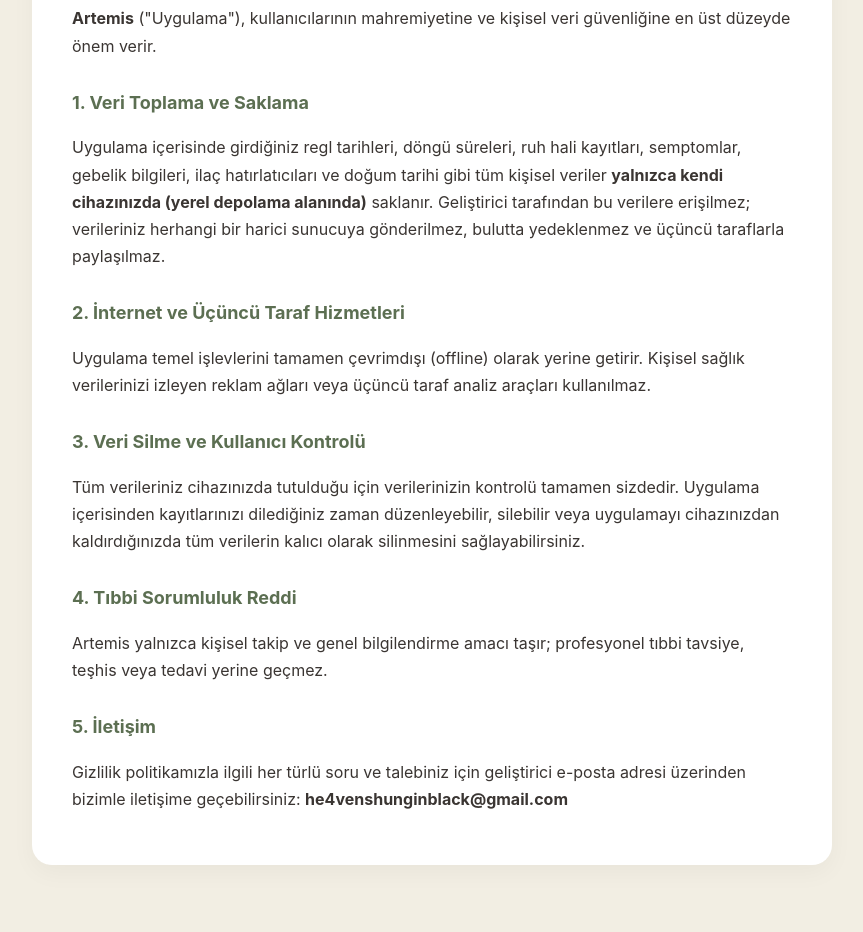
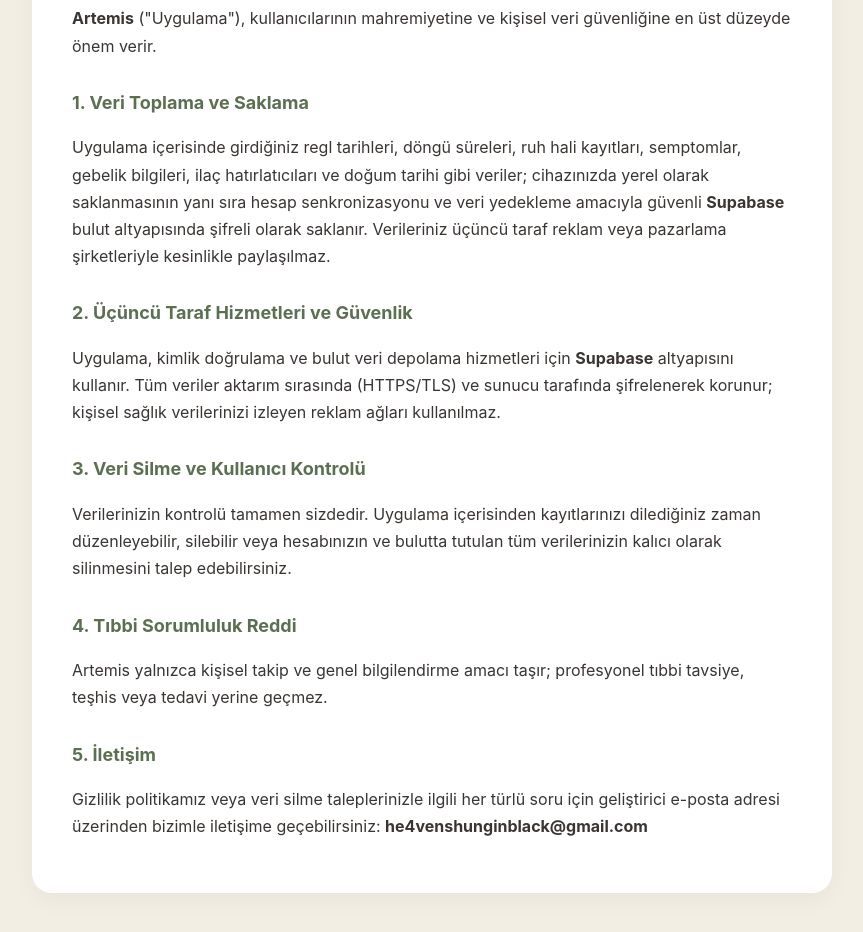
Before and after one commit to sokrataes/artemis-privacy, a plain HTML site: page index.html in a window 1280 px wide. Shown: the part 180-1112 px from the top of the page, without its empty margins (208-1071 px from the left). Before the commit the page ends 1085 px from the top, so only its background shows below. Drawn offline with Linux system fonts and the light colour scheme.

Commit message:
Update index.html

```diff
--- a/index.html
+++ b/index.html
@@ -47,19 +47,19 @@
     <p><strong>Artemis</strong> ("Uygulama"), kullanıcılarının mahremiyetine ve kişisel veri güvenliğine en üst düzeyde önem verir.</p>
 
     <h2>1. Veri Toplama ve Saklama</h2>
-    <p>Uygulama içerisinde girdiğiniz regl tarihleri, döngü süreleri, ruh hali kayıtları, semptomlar, gebelik bilgileri, ilaç hatırlatıcıları ve doğum tarihi gibi tüm kişisel veriler <strong>yalnızca kendi cihazınızda (yerel depolama alanında)</strong> saklanır. Geliştirici tarafından bu verilere erişilmez; verileriniz herhangi bir harici sunucuya gönderilmez, bulutta yedeklenmez ve üçüncü taraflarla paylaşılmaz.</p>
+    <p>Uygulama içerisinde girdiğiniz regl tarihleri, döngü süreleri, ruh hali kayıtları, semptomlar, gebelik bilgileri, ilaç hatırlatıcıları ve doğum tarihi gibi veriler; cihazınızda yerel olarak saklanmasının yanı sıra hesap senkronizasyonu ve veri yedekleme amacıyla güvenli <strong>Supabase</strong> bulut altyapısında şifreli olarak saklanır. Verileriniz üçüncü taraf reklam veya pazarlama şirketleriyle kesinlikle paylaşılmaz.</p>
 
-    <h2>2. İnternet ve Üçüncü Taraf Hizmetleri</h2>
-    <p>Uygulama temel işlevlerini tamamen çevrimdışı (offline) olarak yerine getirir. Kişisel sağlık verilerinizi izleyen reklam ağları veya üçüncü taraf analiz araçları kullanılmaz.</p>
+    <h2>2. Üçüncü Taraf Hizmetleri ve Güvenlik</h2>
+    <p>Uygulama, kimlik doğrulama ve bulut veri depolama hizmetleri için <strong>Supabase</strong> altyapısını kullanır. Tüm veriler aktarım sırasında (HTTPS/TLS) ve sunucu tarafında şifrelenerek korunur; kişisel sağlık verilerinizi izleyen reklam ağları kullanılmaz.</p>
 
     <h2>3. Veri Silme ve Kullanıcı Kontrolü</h2>
-    <p>Tüm verileriniz cihazınızda tutulduğu için verilerinizin kontrolü tamamen sizdedir. Uygulama içerisinden kayıtlarınızı dilediğiniz zaman düzenleyebilir, silebilir veya uygulamayı cihazınızdan kaldırdığınızda tüm verilerin kalıcı olarak silinmesini sağlayabilirsiniz.</p>
+    <p>Verilerinizin kontrolü tamamen sizdedir. Uygulama içerisinden kayıtlarınızı dilediğiniz zaman düzenleyebilir, silebilir veya hesabınızın ve bulutta tutulan tüm verilerinizin kalıcı olarak silinmesini talep edebilirsiniz.</p>
 
     <h2>4. Tıbbi Sorumluluk Reddi</h2>
     <p>Artemis yalnızca kişisel takip ve genel bilgilendirme amacı taşır; profesyonel tıbbi tavsiye, teşhis veya tedavi yerine geçmez.</p>
 
     <h2>5. İletişim</h2>
-    <p>Gizlilik politikamızla ilgili her türlü soru ve talebiniz için geliştirici e-posta adresi üzerinden bizimle iletişime geçebilirsiniz: <strong>he4venshunginblack@gmail.com</strong></p>
+    <p>Gizlilik politikamız veya veri silme taleplerinizle ilgili her türlü soru için geliştirici e-posta adresi üzerinden bizimle iletişime geçebilirsiniz: <strong>he4venshunginblack@gmail.com</strong></p>
   </div>
 </body>
 </html>
```
